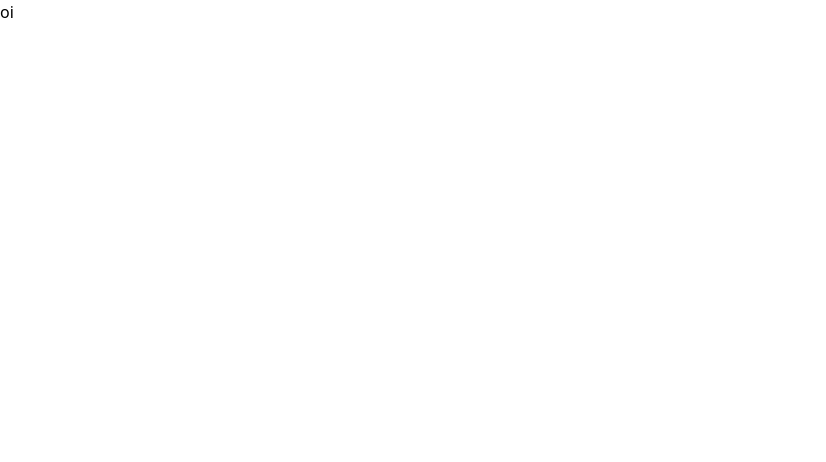
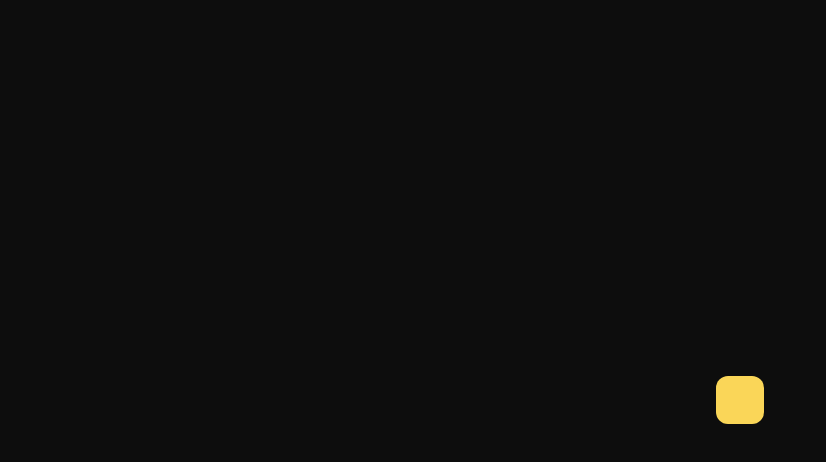
Before and after one commit to candidosales/animations, a SvelteKit app: page / in a window 1280 px wide. Shown: the top 462 px of the page, without its empty margins (0-826 px from the left). Built offline with nearby package versions, Linux system fonts and the light colour scheme.

Commit message:
first animation

```diff
--- a/package.json
+++ b/package.json
@@ -17,6 +17,7 @@
 		"@sveltejs/kit": "^2.0.0",
 		"@sveltejs/vite-plugin-svelte": "^3.0.0",
 		"@tailwindcss/typography": "^0.5.14",
+		"@types/animejs": "^3.1.12",
 		"@types/eslint": "^9.6.0",
 		"autoprefixer": "^10.4.20",
 		"eslint": "^9.7.0",
@@ -35,6 +36,7 @@
 	},
 	"type": "module",
 	"dependencies": {
-		"animejs": "^3.2.2"
+		"animejs": "^3.2.2",
+		"sass": "^1.77.8"
 	}
 }
--- a/src/components/Example.svelte
+++ b/src/components/Example.svelte
@@ -0,0 +1,41 @@
+<script lang="ts">
+	import { onMount } from 'svelte';
+	import anime from 'animejs';
+
+	onMount(() => {
+		anime({
+			targets: '.element',
+			translateX: 100,
+			easing: 'spring',
+			duration: 500
+		});
+	});
+</script>
+
+<div class="wrapper">
+	<div class="element" />
+</div>
+
+<style lang="scss">
+	.wrapper {
+		display: grid;
+		height: 100vh;
+		width: 100vw;
+		place-items: center;
+		background: #0d0d0d;
+	}
+
+	.element {
+		width: 48px;
+		height: 48px;
+		background: #fad658;
+		border-radius: 12px;
+	}
+
+	.button {
+		background: white;
+		padding: 8px 16px;
+		border-radius: 8px;
+		font-size: 14px;
+	}
+</style>
--- a/src/components/icons/Checkmark.svelte
+++ b/src/components/icons/Checkmark.svelte
@@ -0,0 +1,10 @@
+<svg
+	xmlns="http://www.w3.org/2000/svg"
+	fill="none"
+	viewBox="0 0 24 24"
+	stroke-width="1.5"
+	stroke="currentColor"
+	class="size-6"
+>
+	<path stroke-linecap="round" stroke-linejoin="round" d="m4.5 12.75 6 6 9-13.5" />
+</svg>
--- a/src/components/icons/Copy.svelte
+++ b/src/components/icons/Copy.svelte
@@ -0,0 +1,10 @@
+<svg
+	xmlns="http://www.w3.org/2000/svg"
+	fill="none"
+	viewBox="0 0 24 24"
+	stroke-width="1.5"
+	stroke="currentColor"
+	class="size-6"
+>
+	<path stroke-linecap="round" stroke-linejoin="round" d="m4.5 12.75 6 6 9-13.5" />
+</svg>
--- a/src/routes/+page.svelte
+++ b/src/routes/+page.svelte
@@ -1,4 +1,5 @@
 <script lang="ts">
+	import Example from '../components/Example.svelte';
 </script>
 
 <svelte:head>
@@ -6,7 +7,9 @@
 	<meta name="description" content="Svelte demo app" />
 </svelte:head>
 
-<section>oi</section>
+<section>
+	<Example />
+</section>
 
 <style>
 </style>
--- a/svelte.config.js
+++ b/svelte.config.js
@@ -11,7 +11,10 @@
 		// adapter-auto only supports some environments, see https://kit.svelte.dev/docs/adapter-auto for a list.
 		// If your environment is not supported, or you settled on a specific environment, switch out the adapter.
 		// See https://kit.svelte.dev/docs/adapters for more information about adapters.
-		adapter: adapter()
+		adapter: adapter(),
+		alias: {
+			'components/*': 'src/lib/components/*',
+		}
 	}
 };
 
```
Also changed, not shown: 1 other file (tests, documents, lock files or other folders).
